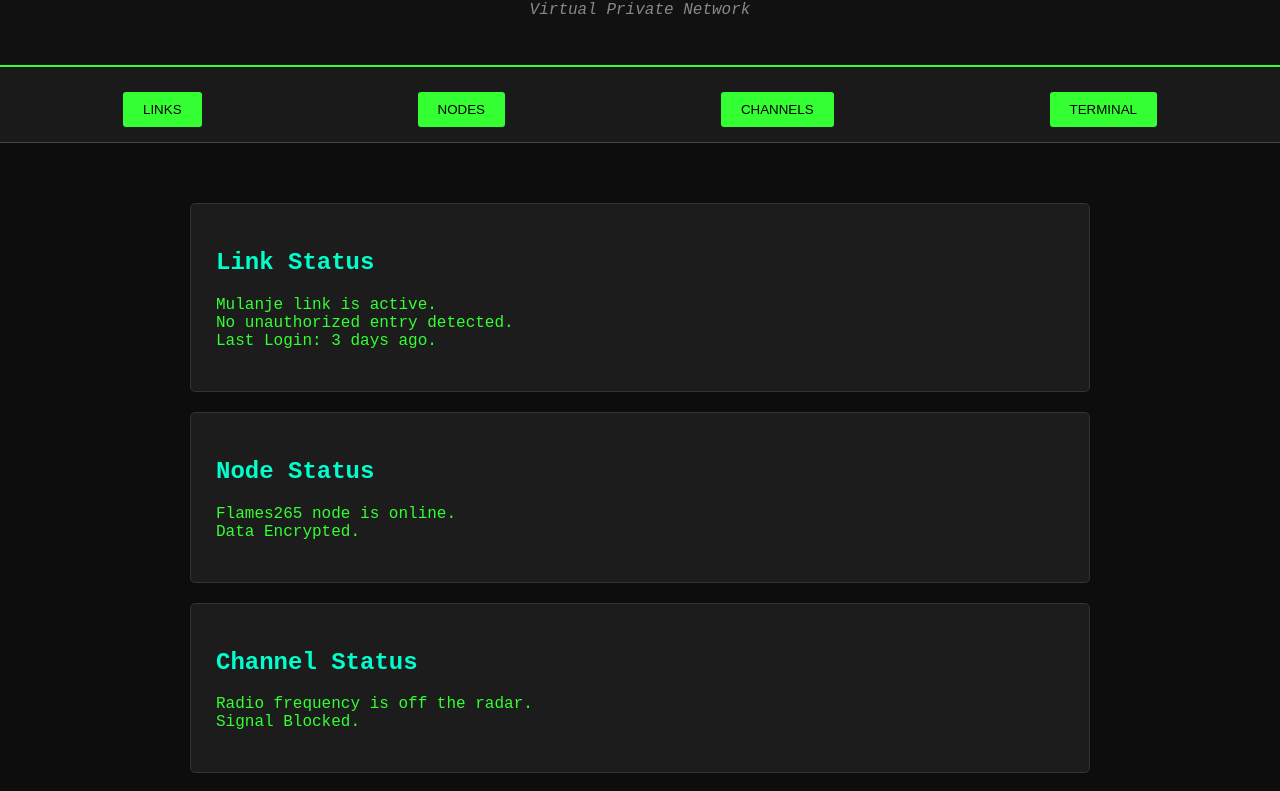
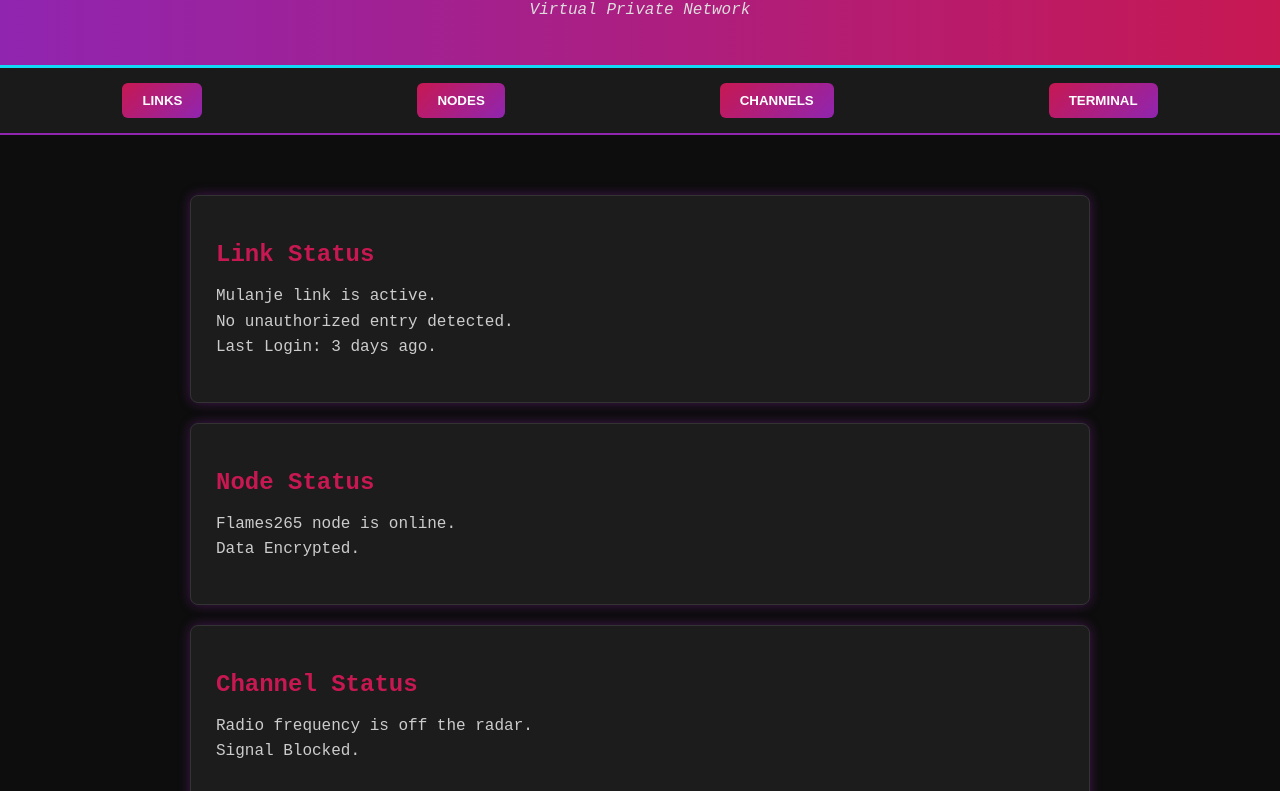
Before and after one commit to sudo-d3v/challenge, a plain HTML site: page index.html in a window 1280 px wide. Shown: the part 90-881 px from the top of the page. Drawn offline with Linux system fonts and the light colour scheme.

Commit message:
Update index.html

```diff
--- a/index.html
+++ b/index.html
@@ -10,37 +10,45 @@
       font-family: 'Courier New', monospace;
       margin: 0;
       background-color: #0d0d0d;
-      color: #33ff33;
+      color: #11DAF5;
     }
     header {
-      background-color: #111;
+      background: linear-gradient(90deg, #9025B0, #C71852);
       padding: 30px;
       text-align: center;
-      border-bottom: 2px solid #33ff33;
+      border-bottom: 3px solid #11DAF5;
     }
     header h1 {
       font-size: 2.5em;
       margin: 0;
+      color: #11DAF5;
     }
     header p {
       font-style: italic;
-      color: #888;
+      color: #ddd;
     }
     nav {
       background: #1a1a1a;
       display: flex;
       justify-content: space-around;
       padding: 15px;
-      border-bottom: 1px solid #444;
+      border-bottom: 2px solid #9025B0;
     }
-    nav a {
+    nav a button {
       text-decoration: none;
-      color: #33ff33;
+      background: linear-gradient(135deg, #C71852, #9025B0);
+      color: #fff;
       font-weight: bold;
-      transition: color 0.3s;
+      border: none;
+      padding: 10px 20px;
+      border-radius: 6px;
+      cursor: pointer;
+      transition: all 0.3s ease-in-out;
     }
-    nav a:hover {
-      color: #00ffcc;
+    nav a button:hover {
+      background: #11DAF5;
+      color: #000;
+      transform: scale(1.05);
     }
     main {
       padding: 40px;
@@ -52,35 +60,47 @@
       border: 1px solid #333;
       padding: 25px;
       margin: 20px 0;
-      border-radius: 5px;
+      border-radius: 8px;
+      box-shadow: 0 0 12px rgba(144, 37, 176, 0.4);
     }
     .card h2 {
-      color: #00ffcc;
+      color: #C71852;
+      margin-bottom: 15px;
+    }
+    .card p, .card ul {
+      color: #ccc;
+      line-height: 1.6em;
     }
     .hint-button {
-      background-color: #33ff33;
+      background: #11DAF5;
       color: #000;
       border: none;
       padding: 10px 20px;
-      border-radius: 3px;
+      border-radius: 5px;
       cursor: pointer;
       margin-top: 10px;
+      transition: background 0.3s;
+    }
+    .hint-button:hover {
+      background: #9025B0;
+      color: #fff;
     }
     .hint {
       display: none;
       margin-top: 10px;
-      background: #002b36;
+      background: #222;
       padding: 10px;
-      color: #7fffd4;
-      border-radius: 3px;
+      color: #11DAF5;
+      border-radius: 5px;
+      border: 1px solid #9025B0;
     }
     .disclaimer {
       background: #111;
       color: #888;
       font-size: 0.9em;
-      padding: 10px;
+      padding: 12px;
       text-align: center;
-      border-top: 1px solid #444;
+      border-top: 2px solid #C71852;
     }
   </style>
 </head>
@@ -92,10 +112,10 @@
   </header>
 
   <nav>
-    <a href="#"><button class="hint-button" onclick="alert('System LOCKED')">LINKS</button></a>
-    <a href="#"><button class="hint-button" onclick="alert('System LOCKED')">NODES</button></a>
-    <a href="#"><button class="hint-button" onclick="alert('System LOCKED')">CHANNELS</button></a>
-    <a href="#"><button class="hint-button" onclick="alert('System LOCKED')">TERMINAL</button></a>
+    <a href="#"><button onclick="alert('System LOCKED')">LINKS</button></a>
+    <a href="#"><button onclick="alert('System LOCKED')">NODES</button></a>
+    <a href="#"><button onclick="alert('System LOCKED')">CHANNELS</button></a>
+    <a href="#"><button onclick="alert('System LOCKED')">TERMINAL</button></a>
   </nav>
 
   <main>
@@ -126,8 +146,7 @@
     <script>
      // System initialized... 🚩
      // DEBUG: flag_meta[0x03];
-     const a = 'fla', b = 'g{v', c = '2.', d = '0.', e = '7}';
-     const output = a + b + c + d + e;
+      f423e38a713ca4cac007bdec2dd35e1d
     </script>
 
     <div class="card">
```
